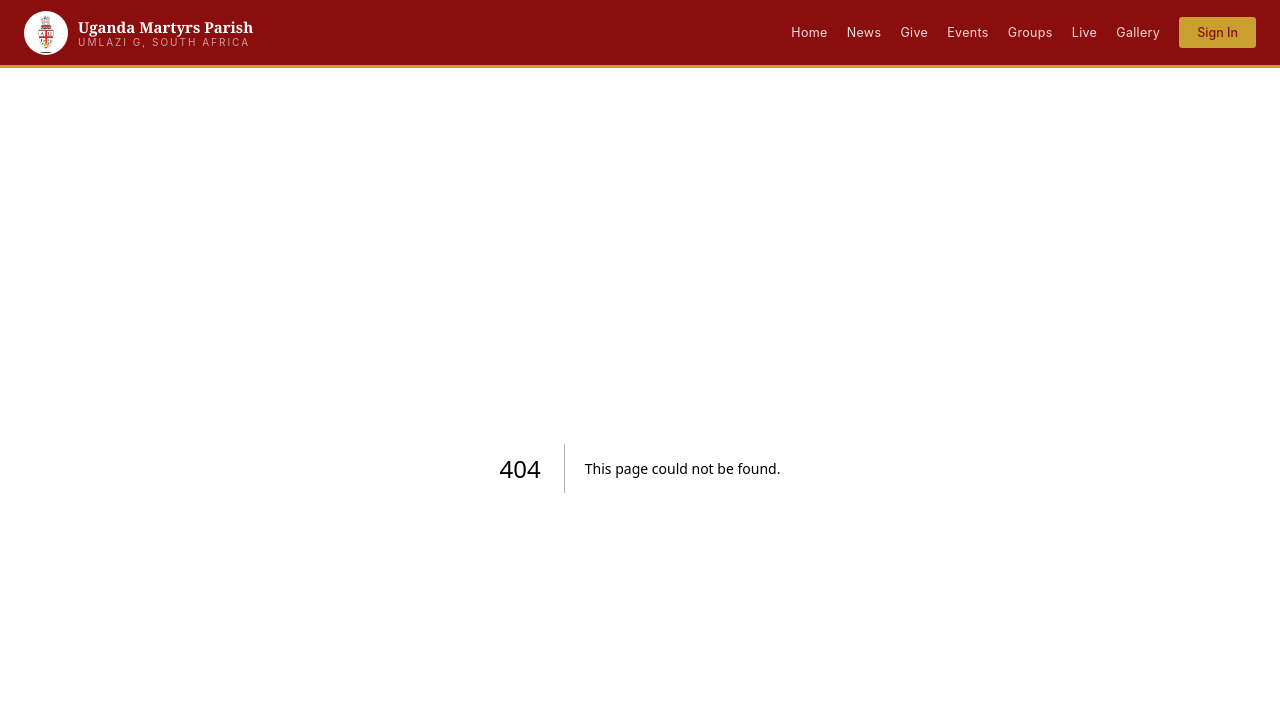
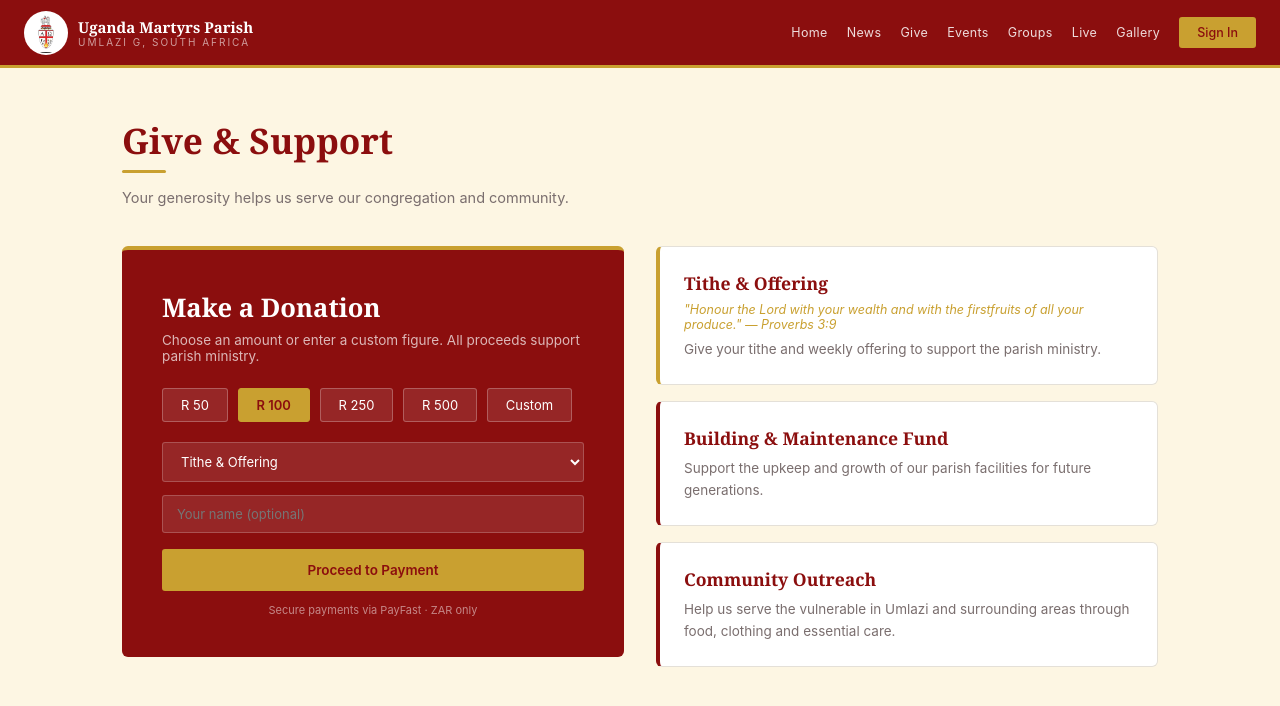
Before and after one commit to multi2editor/uganda-martyrs-parish, a Next.js app: page /donate in a window 1280 px wide. Before the commit this address had no page. Shown: the top 706 px of the page. Built offline with nearby package versions, Linux system fonts and the light colour scheme.

Commit message:
add donate page

```diff
--- /dev/null
+++ b/app/donate/page.tsx
@@ -0,0 +1,105 @@
+'use client'
+import { useState } from 'react'
+
+export default function Donate() {
+  const [selected, setSelected] = useState('R 100')
+  const [custom, setCustom] = useState('')
+  const [name, setName] = useState('')
+  const [type, setType] = useState('Tithe & Offering')
+
+  const amounts = ['R 50', 'R 100', 'R 250', 'R 500', 'Custom']
+
+  return (
+    <main style={{padding: '3rem 2rem', maxWidth: '1100px', margin: '0 auto'}}>
+      <h1 style={{fontFamily: 'Georgia, serif', fontSize: '2.2rem', color: '#8b0e0e', marginBottom: '0.4rem'}}>Give & Support</h1>
+      <div style={{width: '44px', height: '3px', background: '#c9a030', marginBottom: '1rem', borderRadius: '2px'}}></div>
+      <p style={{color: '#7a6e6e', fontSize: '14.5px', marginBottom: '2.5rem'}}>Your generosity helps us serve our congregation and community.</p>
+
+      <div style={{display: 'grid', gridTemplateColumns: '1fr 1fr', gap: '2rem', alignItems: 'start'}}>
+
+        {/* DONATION BOX */}
+        <div style={{background: '#8b0e0e', borderRadius: '6px', padding: '2.5rem', borderTop: '4px solid #c9a030'}}>
+          <h3 style={{fontFamily: 'Georgia, serif', fontSize: '1.6rem', color: 'white', marginBottom: '0.4rem'}}>Make a Donation</h3>
+          <p style={{color: 'rgba(255,255,255,0.7)', fontSize: '13.5px', marginBottom: '1.5rem'}}>Choose an amount or enter a custom figure. All proceeds support parish ministry.</p>
+
+          {/* AMOUNT BUTTONS */}
+          <div style={{display: 'flex', gap: '0.6rem', flexWrap: 'wrap', marginBottom: '1.25rem'}}>
+            {amounts.map((amt) => (
+              <button
+                key={amt}
+                onClick={() => setSelected(amt)}
+                style={{
+                  background: selected === amt ? '#c9a030' : 'rgba(255,255,255,0.1)',
+                  border: `1.5px solid ${selected === amt ? '#c9a030' : 'rgba(255,255,255,0.25)'}`,
+                  color: selected === amt ? '#8b0e0e' : 'white',
+                  padding: '8px 18px',
+                  borderRadius: '3px',
+                  cursor: 'pointer',
+                  fontSize: '13px',
+                  fontWeight: selected === amt ? '600' : '400',
+                  fontFamily: 'Inter, sans-serif'
+                }}
+              >{amt}</button>
+            ))}
+          </div>
+
+          {/* DONATION TYPE */}
+          <div style={{marginBottom: '0.85rem'}}>
+            <select
+              value={type}
+              onChange={e => setType(e.target.value)}
+              style={{width: '100%', background: 'rgba(255,255,255,0.1)', border: '1.5px solid rgba(255,255,255,0.2)', color: 'white', padding: '10px 14px', borderRadius: '3px', fontSize: '13px', fontFamily: 'Inter, sans-serif'}}
+            >
+              <option>Tithe & Offering</option>
+              <option>Building & Maintenance Fund</option>
+              <option>Community Outreach</option>
+              <option>General Donation</option>
+            </select>
+          </div>
+
+          {/* CUSTOM AMOUNT */}
+          {selected === 'Custom' && (
+            <input
+              value={custom}
+              onChange={e => setCustom(e.target.value)}
+              placeholder="Enter custom amount (ZAR)"
+              style={{width: '100%', background: 'rgba(255,255,255,0.1)', border: '1.5px solid rgba(255,255,255,0.2)', color: 'white', padding: '10px 14px', borderRadius: '3px', fontSize: '13px', marginBottom: '0.85rem', fontFamily: 'Inter, sans-serif'}}
+            />
+          )}
+
+          {/* DONOR NAME */}
+          <input
+            value={name}
+            onChange={e => setName(e.target.value)}
+            placeholder="Your name (optional)"
+            style={{width: '100%', background: 'rgba(255,255,255,0.1)', border: '1.5px solid rgba(255,255,255,0.2)', color: 'white', padding: '10px 14px', borderRadius: '3px', fontSize: '13px', marginBottom: '1rem', fontFamily: 'Inter, sans-serif'}}
+          />
+
+          <button style={{background: '#c9a030', color: '#8b0e0e', border: 'none', padding: '13px', borderRadius: '3px', fontSize: '13.5px', fontWeight: '600', cursor: 'pointer', fontFamily: 'Inter, sans-serif', width: '100%'}}>
+            Proceed to Payment
+          </button>
+
+          <p style={{color: 'rgba(255,255,255,0.5)', fontSize: '11px', textAlign: 'center', marginTop: '0.75rem'}}>
+            Secure payments via PayFast · ZAR only
+          </p>
+        </div>
+
+        {/* GIVING CATEGORIES */}
+        <div>
+          {[
+            {title: 'Tithe & Offering', verse: '"Honour the Lord with your wealth and with the firstfruits of all your produce." — Proverbs 3:9', desc: 'Give your tithe and weekly offering to support the parish ministry.'},
+            {title: 'Building & Maintenance Fund', verse: null, desc: 'Support the upkeep and growth of our parish facilities for future generations.'},
+            {title: 'Community Outreach', verse: null, desc: 'Help us serve the vulnerable in Umlazi and surrounding areas through food, clothing and essential care.'},
+          ].map((item, i) => (
+            <div key={i} style={{background: 'white', borderRadius: '6px', padding: '1.5rem', border: '1px solid #e4e0d8', borderLeft: i === 0 ? '4px solid #c9a030' : '4px solid #8b0e0e', marginBottom: '1rem'}}>
+              <h3 style={{fontFamily: 'Georgia, serif', fontSize: '1.1rem', color: '#8b0e0e', marginBottom: '0.4rem'}}>{item.title}</h3>
+              {item.verse && <p style={{fontSize: '12.5px', color: '#c9a030', fontStyle: 'italic', marginBottom: '0.4rem'}}>{item.verse}</p>}
+              <p style={{fontSize: '13.5px', color: '#7a6e6e', lineHeight: '1.65'}}>{item.desc}</p>
+            </div>
+          ))}
+        </div>
+
+      </div>
+    </main>
+  )
+}
```
